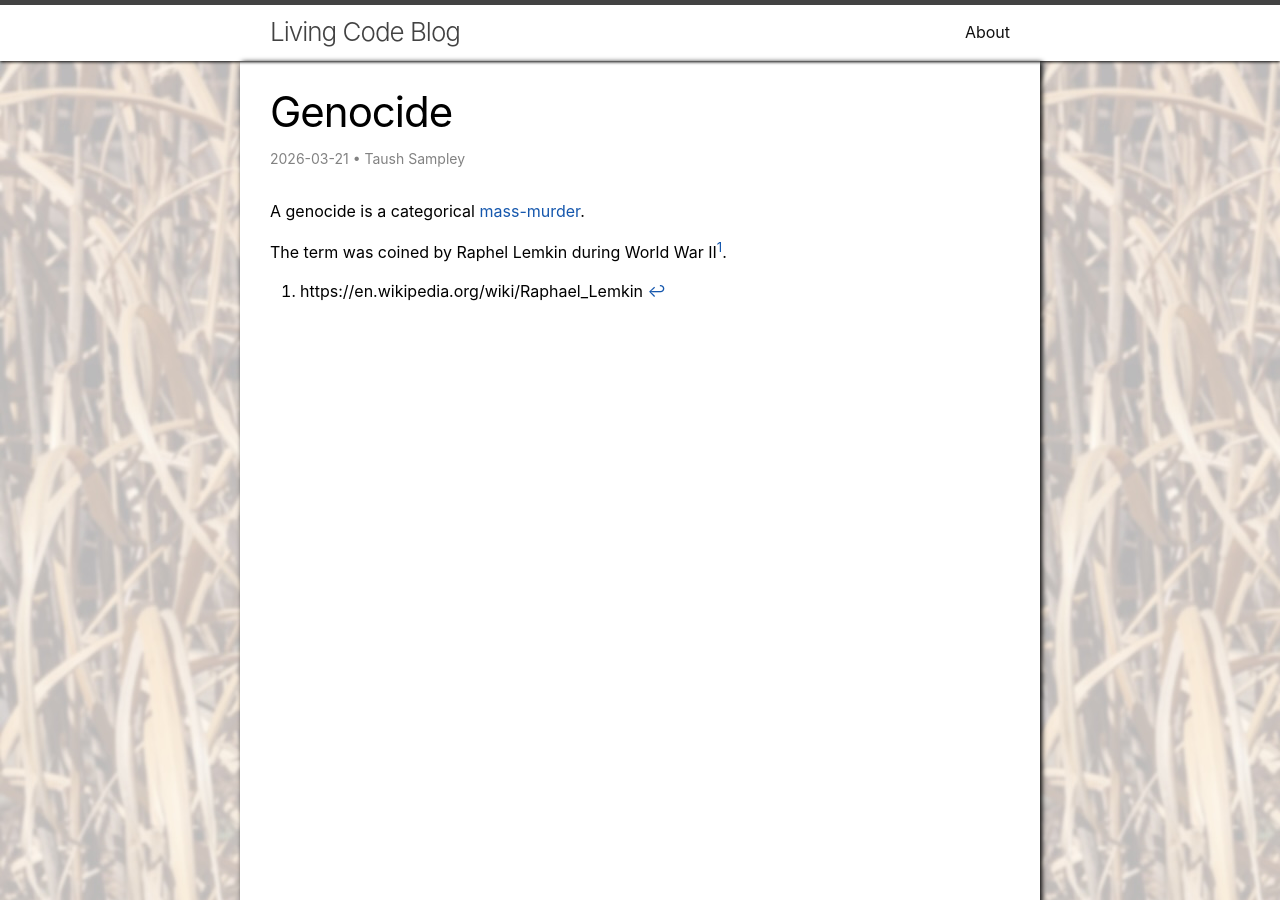
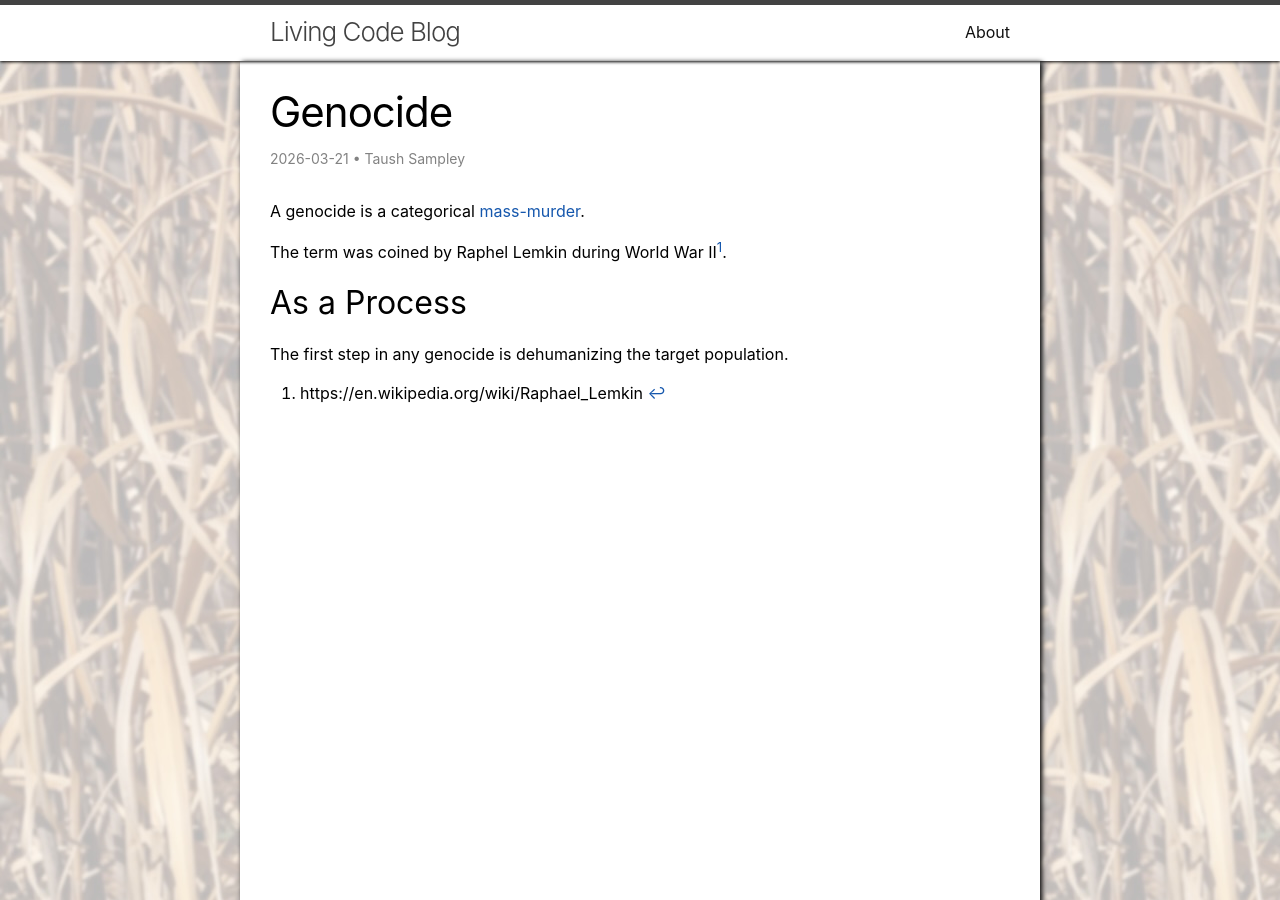
Before and after one commit to TSampley/TSampley.github.io, a Jekyll site: the page built from science/sociology/genocide.md, in a window 1280 px wide and 900 px high. Built offline with Jekyll 4.4.1, drawn with Linux system fonts in a browser that asks for light colours.

Commit message:
Add genocide initial progression

```diff
--- a/science/sociology/genocide.md
+++ b/science/sociology/genocide.md
@@ -10,6 +10,10 @@ A genocide is a categorical [mass-murder](./law/murder).
 
 The term was coined by Raphel Lemkin during World War II[^lemkin].
 
+## As a Process
+
+The first step in any genocide is dehumanizing the target population.
+
 [^wiki-genocide]: https://en.wikipedia.org/wiki/Genocide
 [^wiki-list]: https://en.wikipedia.org/wiki/List_of_genocides
 [^lemkin]: https://en.wikipedia.org/wiki/Raphael_Lemkin
```
